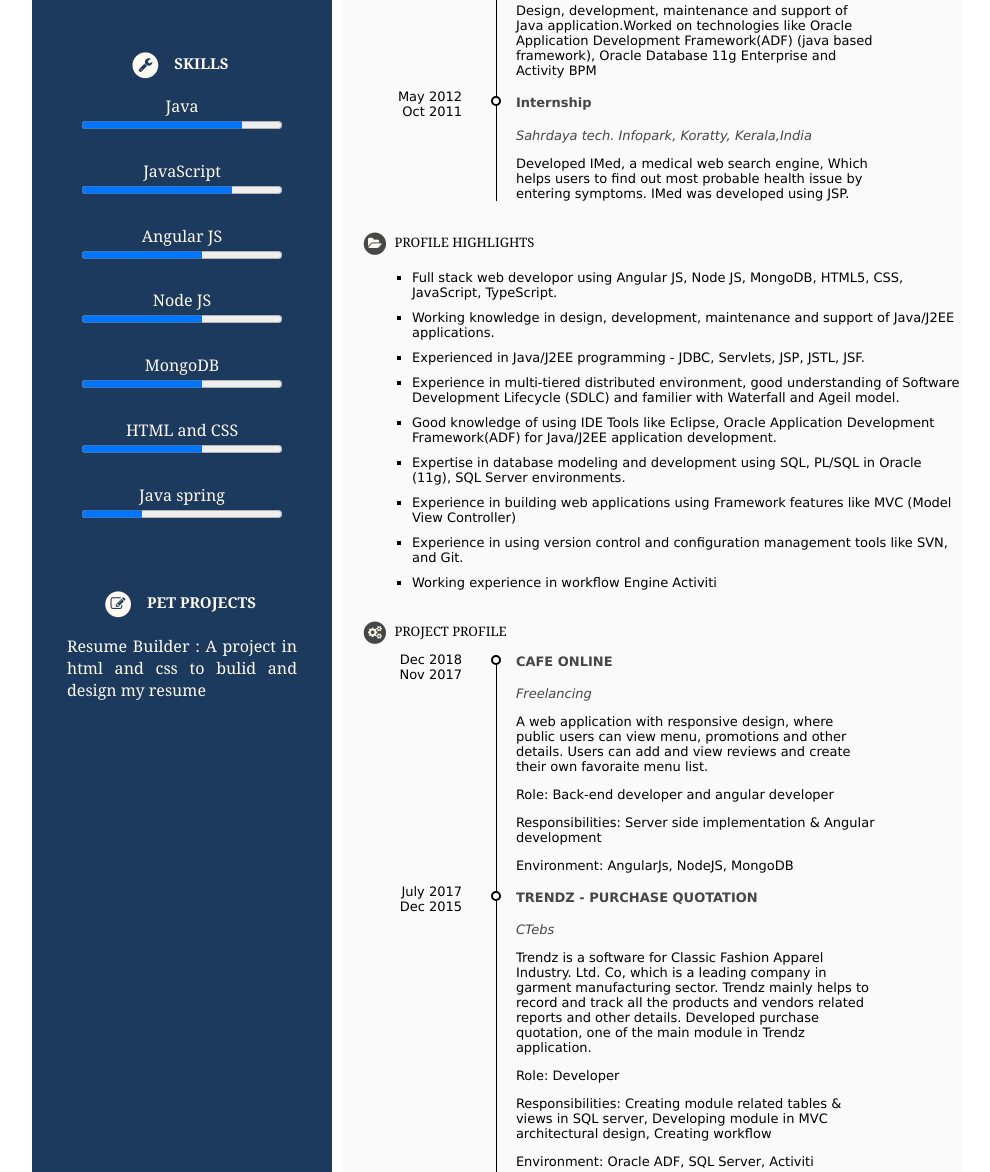
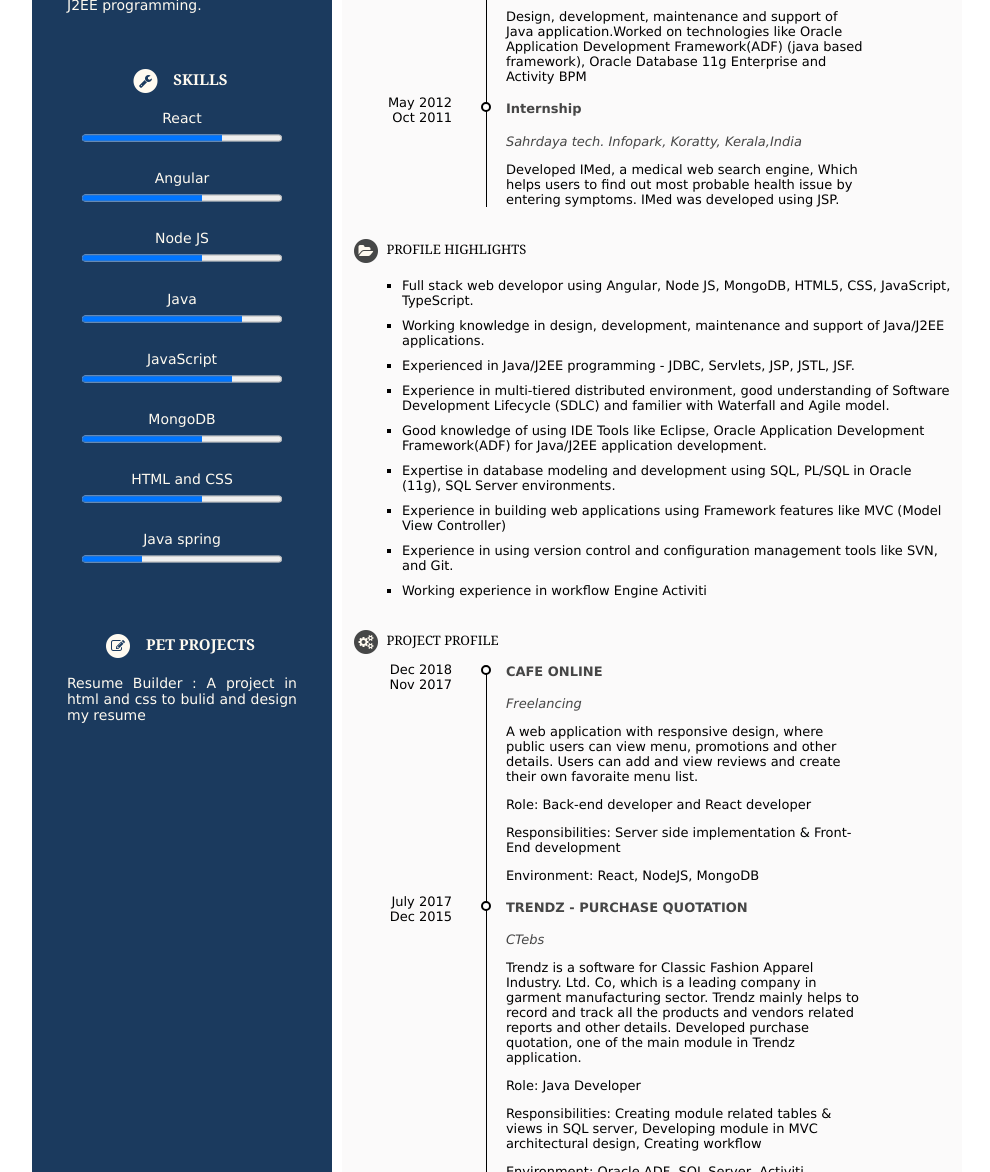
Before and after one commit to freelyfranciz/MyResume, a plain HTML site: page index.html in a window 1280 px wide. Shown: the part 736-1908 px from the top of the page, without its empty margins (143-1133 px from the left). Drawn offline with Linux system fonts and the light colour scheme.

Commit message:
Font modification

```diff
--- a/css/styles.css
+++ b/css/styles.css
@@ -30,15 +30,18 @@ body {
   margin-right: auto;
   background: #e8e4e430;
   border-radius: 10px 50px 50px 10px;
-  padding-left: 20px;
+  padding-left: 10px;
   padding-top: 20px;
+  padding-right: 10px;
 }
 
 #sideblock-content {
   margin-left: 20px;
   margin-right: 20px;
   text-align: justify;
-}
+  font-family: Verdana, Geneva, Tahoma, sans-serif;
+  font-size: 14px;
+  }
 
 #side-block{
   padding-bottom: 15px;
@@ -67,6 +70,8 @@ img{
 span {
     display: block;
     text-align: center;
+    font-family: Verdana, Geneva, Tahoma, sans-serif;
+    font-size: 14px;
 }
 
 .display{
--- a/index.html
+++ b/index.html
@@ -38,7 +38,8 @@
                     </span>
                     ABOUT ME</h6>
                 <div id="sideblock-content">
-                    <p>Fullstack web developer having expertise in Angular JS and Node JS.</p>
+                    <p>Two years of experience in developing Enterprise Resource Planning(ERP) software and One year hands-on experience in fullstack web development.</p>
+                    <p>Fullstack web developer having expertise in React, Angular and Node JS.</p>
                     <p>Experience in web development using HTML5, CSS, and JavaScript.</p>
                     <p>Hands-on experience in Java / J2EE programming.</p>
 
@@ -52,32 +53,36 @@
                     </span>
                     SKILLS</h6>
                 <div id="progressbar">
+                    <span><label>React</label></span>
+                    <span><progress value="70" max="100" style="width: 80%; margin-bottom: 10px;margin-top: 5px;"></progress></span>
+                </div>
+                <div id="progressbar">
+                    <span><label>Angular</label></span>
+                    <span><progress value="60" max="100" style="width: 80%; margin-bottom: 10px;margin-top: 5px;"></progress></span>
+                </div>
+                <div id="progressbar">
+                    <span><label>Node JS</label></span>
+                    <span><progress value="60" max="100" style="width: 80%; margin-bottom: 10px;margin-top: 5px;"></progress></span>
+                </div>
+                <div id="progressbar">
                     <span><label>Java</label></span>
-                    <span><progress value="80" max="100" style="width: 80%; margin-bottom: 10px;"></progress></span>
+                    <span><progress value="80" max="100" style="width: 80%; margin-bottom: 10px;margin-top: 5px;"></progress></span>
                 </div>
                 <div id="progressbar">
                     <span><label>JavaScript</label></span>
-                    <span><progress value="75" max="100" style="width: 80%; margin-bottom: 10px;"></progress></span>
-                </div>
-                <div id="progressbar">
-                    <span><label>Angular JS</label></span>
-                    <span><progress value="60" max="100" style="width: 80%; margin-bottom: 10px;"></progress></span>
-                </div>
-                <div id="progressbar">
-                    <span><label>Node JS</label></span>
-                    <span><progress value="60" max="100" style="width: 80%; margin-bottom: 10px;"></progress></span>
+                    <span><progress value="75" max="100" style="width: 80%; margin-bottom: 10px;margin-top: 5px;"></progress></span>
                 </div>
                 <div id="progressbar">
                     <span><label>MongoDB</label></span>
-                    <span><progress value="60" max="100" style="width: 80%; margin-bottom: 10px;"></progress></span>
+                    <span><progress value="60" max="100" style="width: 80%; margin-bottom: 10px;margin-top: 5px;"></progress></span>
                 </div>
                 <div id="progressbar">
                     <span><label>HTML and CSS</label></span>
-                    <span><progress value="60" max="100" style="width: 80%; margin-bottom: 10px;"></progress></span>
+                    <span><progress value="60" max="100" style="width: 80%; margin-bottom: 10px;margin-top: 5px;"></progress></span>
                 </div>
                 <div id="progressbar">
                     <span><label>Java spring</label></span>
-                    <span><progress value="30" max="100" style="width: 80%; margin-bottom: 10px;"></progress></span>
+                    <span><progress value="30" max="100" style="width: 80%; margin-bottom: 10px;margin-top: 5px;"></progress></span>
                 </div>
             </div>
 
@@ -193,7 +198,7 @@
                     <div class="content">
                         <h4 class="heading">Fullstack Web Developer</h4>
                         <p class="subheading">Freelancing</p>
-                        <p>Design, development, maintenance of web app using technologies like Bootstrap, Angular JS,
+                        <p>Design, development, maintenance of web app using technologies like Bootstrap, React,
                             Node JS, MongoDB, CSS and
                             HTML
                         </p>
@@ -241,13 +246,13 @@
             </div>
             <div>
                 <ul class="list-style">
-                    <li>Full stack web developor using Angular JS, Node JS, MongoDB, HTML5, CSS, JavaScript, TypeScript.
+                    <li>Full stack web developor using Angular, Node JS, MongoDB, HTML5, CSS, JavaScript, TypeScript.
                     </li>
                     <li>Working knowledge in design, development, maintenance and support of Java/J2EE applications.
                     </li>
                     <li>Experienced in Java/J2EE programming - JDBC, Servlets, JSP, JSTL, JSF.</li>
                     <li>Experience in multi-tiered distributed environment, good understanding of Software Development
-                        Lifecycle (SDLC) and familier with Waterfall and Ageil model.</li>
+                        Lifecycle (SDLC) and familier with Waterfall and Agile model.</li>
                     <li>Good knowledge of using IDE Tools like Eclipse, Oracle Application Development
                         Framework(ADF) for Java/J2EE application development.</li>
                     <li>Expertise in database modeling and development using SQL, PL/SQL in Oracle (11g), SQL Server
@@ -259,6 +264,8 @@
                 </ul>
             </div>
 
+
+            <!--page break-->
             <div>
                 <h6 class="mainheadings">
                     <span class="fa-stack fa-1x" style="margin-right:3px;">
@@ -279,9 +286,9 @@
                         <h4 class="heading">CAFE ONLINE</h4>
                         <p class="subheading">Freelancing</p>
                         <p>A web application with responsive design, where public  users can view menu, promotions and other details. Users can add and view reviews and create their own favoraite menu list.</p>
-                        <p>Role: Back-end developer and angular developer</p>
-                        <p>Responsibilities: Server side implementation & Angular development</p>
-                        <p> Environment: AngularJs, NodeJS, MongoDB</p>
+                        <p>Role: Back-end developer and React developer</p>
+                        <p>Responsibilities: Server side implementation & Front-End development</p>
+                        <p>Environment: React, NodeJS, MongoDB</p>
 
                     </div>
                 </div>
@@ -298,7 +305,7 @@
                             Trendz is a software for Classic Fashion Apparel Industry. Ltd. Co, which is a leading company in garment manufacturing sector.
                             Trendz mainly helps to record and track all the products and vendors related reports and other details. Developed purchase quotation, one of the main module in Trendz application.
                         </p>
-                        <p>Role: Developer</p>
+                        <p>Role: Java Developer</p>
                         <p>Responsibilities: Creating module related tables & views in SQL server, Developing module in MVC architectural design, Creating workflow  </p>
                         <p>Environment: Oracle ADF, SQL Server, Activiti </p>
                     </div>
@@ -316,7 +323,7 @@
                         <p>The project mainly focuses on the energy conservation in Wireless Sensor Network(WSN). This
                             was done by scheduling each sensors with its sleep and active time with the help of sample
                             data.
-                            Made the research and run the algorithm with the help of Matlab and c++.
+                            Made the research and run the algorithm with the help of Matlab and Java.
                         </p>
                     </div>
                 </div>
@@ -367,7 +374,7 @@
             <div class="timeline">
                 <div class="datecontainer">
                     <div>
-                        <p>Present.. April 2020</p>
+                        <p>May 2020 April 2020</p>
                     </div>
                 </div>
                 <div class="container right">
```
